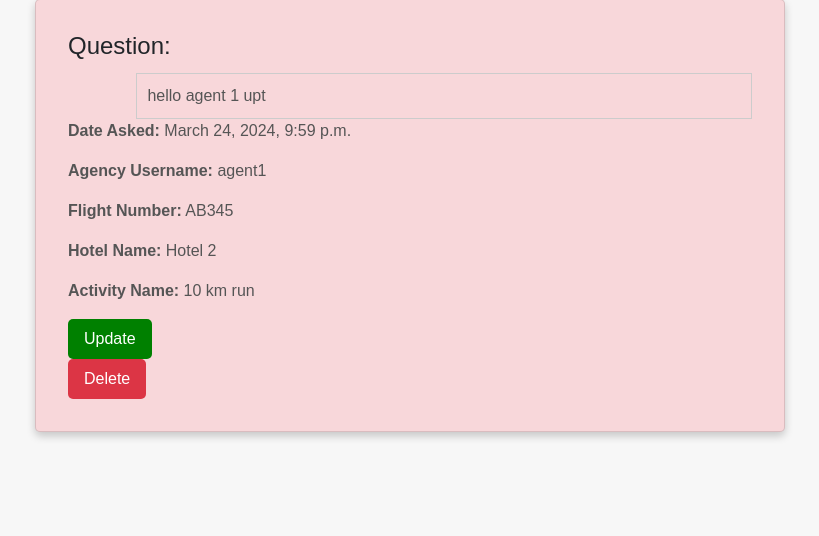
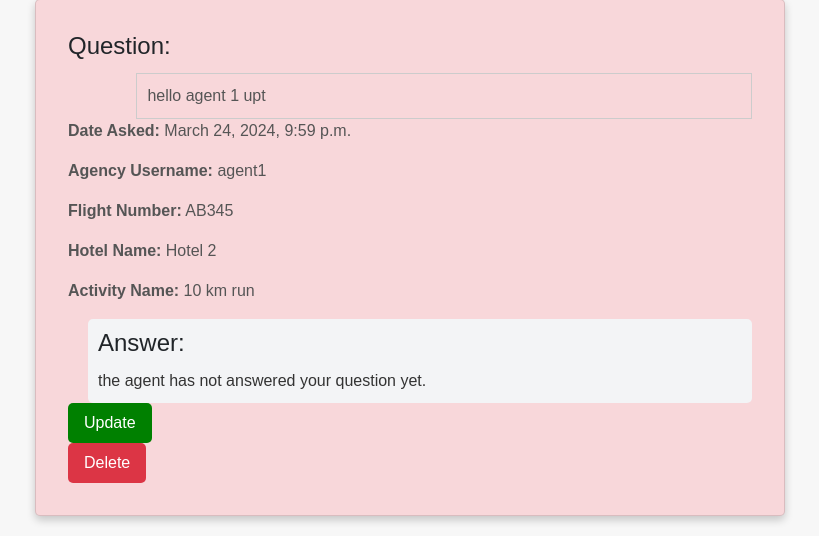
Before and after one commit to saeed-sr/COEN6311-Persia, a Django app: page /accounts/dashboard/ in a window 1280 px wide. Shown: the part 372-908 px from the top of the page, without its empty margins (230-1049 px from the left). Before the commit the page ends 811 px from the top, so only its background shows below. Run offline with Django 5.2, Linux system fonts and the light colour scheme; a user stored in the database is signed in; data comes from the database, SQL or seed files in the repository; both versions use the stored data as it was after the commit; some libraries are stand-ins or nearby versions.

Commit message:
fix a bug Q&A in dashboard

```diff
--- a/concordia_travel/accounts/templates/accounts/dashboard.html
+++ b/concordia_travel/accounts/templates/accounts/dashboard.html
@@ -127,6 +127,18 @@
                             <p class="card-text"><strong>Flight Number:</strong> {{ question.pre_made_package.flights.first.flight_number }}</p>
                             <p class="card-text"><strong>Hotel Name:</strong> {{ question.pre_made_package.hotels.first.name }}</p>
                             <p class="card-text"><strong>Activity Name:</strong> {{ question.pre_made_package.activities.first.name }}</p>
+                            <!-- Answer box -->
+                            {% if question.answered %}
+                                <div class="answer-box">
+                                    <h5 class="card-title">Answer:</h5>
+                                    <p class="card-text answer-text">{{ question.answer_text }}</p>
+                                </div>
+                            {% else %}
+                                <div class="answer-box">
+                                    <h5 class="card-title">Answer:</h5>
+                                    <p class="card-text answer-text">the agent has not answered your question yet.</p>
+                                </div>
+                            {% endif %}
                             <!-- Update form (hidden by default) -->
                             <form id="update-form-{{ question.id }}" action="{% url 'update_question' question.id %}" method="post" style="display: none;">
                                 {% csrf_token %}
```
Also changed, not shown: concordia_travel/db.sqlite3.
